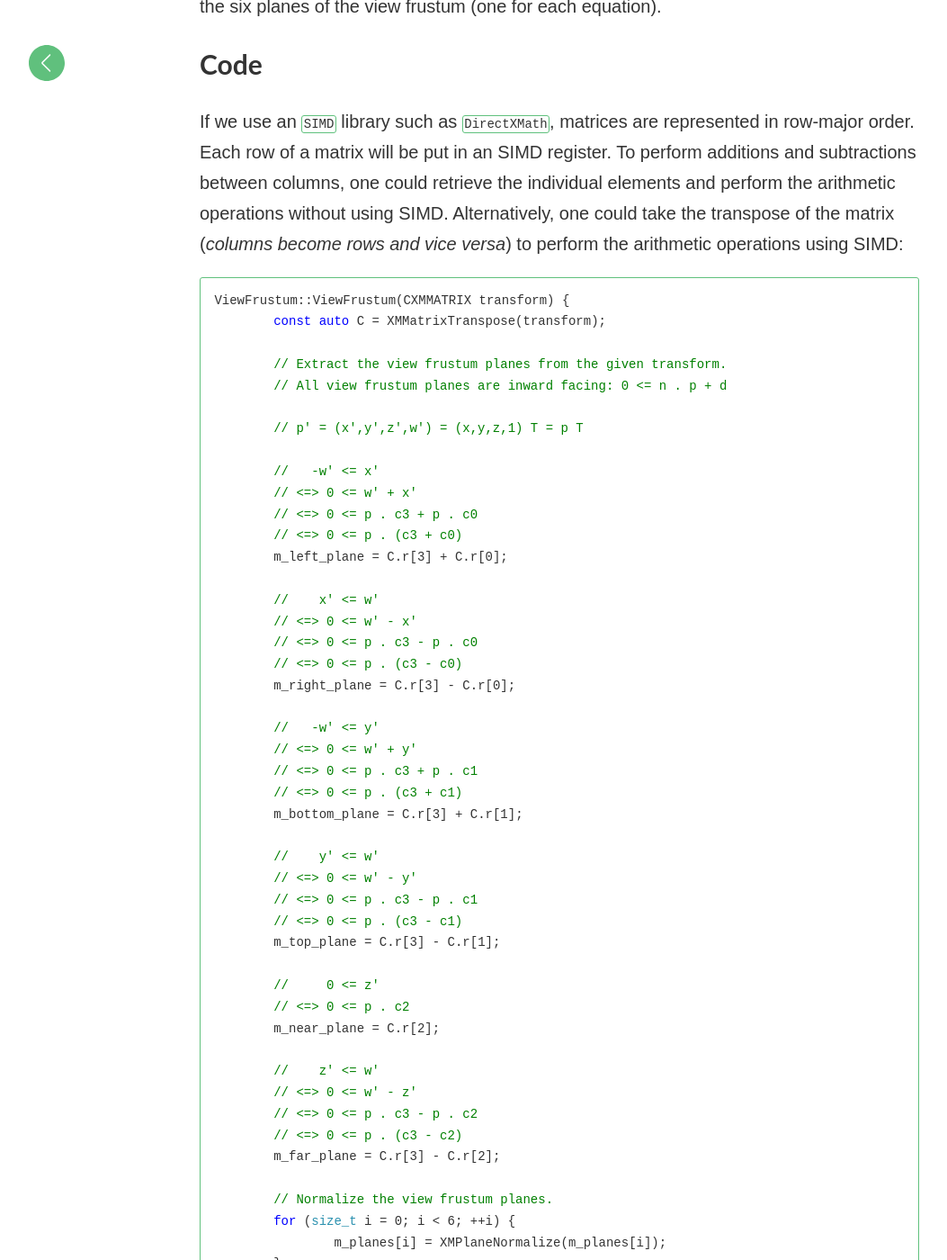
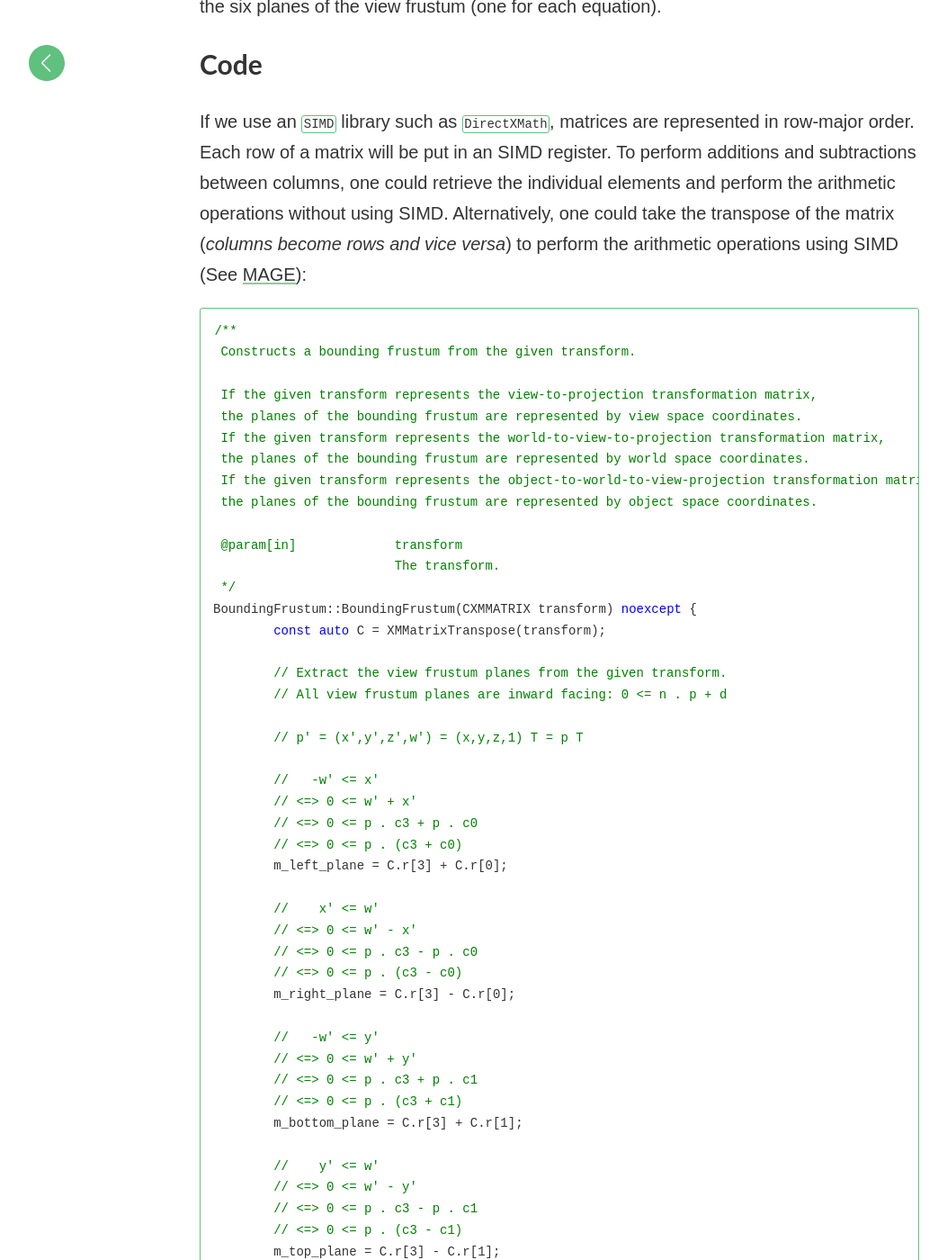
Before and after one commit to matt77hias/Blog, a Jekyll site: the page built from _posts/2017-08-24-creating-a-view-frustum.md, in a window 1280 px wide and 1400 px high, scrolled down 3279 px. Shown: the whole window at 90% size, without its empty margins (18-1071 px from the left). Built offline with Jekyll 4.4.1, drawn with Linux system fonts in a browser that asks for light colours; formulas are drawn with MathJax 3; comment, search, counter and statistics services are not loaded.

Commit message:
Update 2017-08-24-creating-a-view-frustum.md

````diff
--- a/_posts/2017-08-24-creating-a-view-frustum.md
+++ b/_posts/2017-08-24-creating-a-view-frustum.md
@@ -67,10 +67,23 @@ $$\begin{align}
 Here, we see that the coordinates of $$p_{p}$$ (projection space coordinates) can be expressed as the dot product of $$p_{s}$$ ($$s$$ space coordinates) and one of the columns of the transform matrix $$\mathrm{T}^{s \rightarrow \mathrm{p}}$$. Combining this with the equations used for culling in projection space (see above), results in a substitution of the projection space coordinates which directly leads to the six planes of the view frustum (one for each equation).
 
 # Code
-If we use an `SIMD` library such as `DirectXMath`, matrices are represented in row-major order. Each row of a matrix will be put in an SIMD register. To perform additions and subtractions between columns, one could retrieve the individual elements and perform the arithmetic operations without using SIMD. Alternatively, one could take the transpose of the matrix (*columns become rows and vice versa*) to perform the arithmetic operations using SIMD:
+If we use an `SIMD` library such as `DirectXMath`, matrices are represented in row-major order. Each row of a matrix will be put in an SIMD register. To perform additions and subtractions between columns, one could retrieve the individual elements and perform the arithmetic operations without using SIMD. Alternatively, one could take the transpose of the matrix (*columns become rows and vice versa*) to perform the arithmetic operations using SIMD (See [MAGE](https://github.com/matt77hias/MAGE/blob/master/MAGE/Math/src/geometry/bounding_volume.cpp#L242)):
 
 ```c++
-ViewFrustum::ViewFrustum(CXMMATRIX transform) {
+/**
+ Constructs a bounding frustum from the given transform.
+
+ If the given transform represents the view-to-projection transformation matrix,
+ the planes of the bounding frustum are represented by view space coordinates.
+ If the given transform represents the world-to-view-to-projection transformation matrix,
+ the planes of the bounding frustum are represented by world space coordinates.
+ If the given transform represents the object-to-world-to-view-projection transformation matrix,
+ the planes of the bounding frustum are represented by object space coordinates.
+
+ @param[in]		transform
+			The transform.
+ */
+BoundingFrustum::BoundingFrustum(CXMMATRIX transform) noexcept {
 	const auto C = XMMatrixTranspose(transform);
 
 	// Extract the view frustum planes from the given transform.
@@ -113,7 +126,7 @@ ViewFrustum::ViewFrustum(CXMMATRIX transform) {
 	m_far_plane = C.r[3] - C.r[2];
 
 	// Normalize the view frustum planes.
-	for (size_t i = 0; i < 6; ++i) {
+	for (size_t i = 0; i < std::size(m_planes); ++i) {
 		m_planes[i] = XMPlaneNormalize(m_planes[i]);
 	}
 }
````
